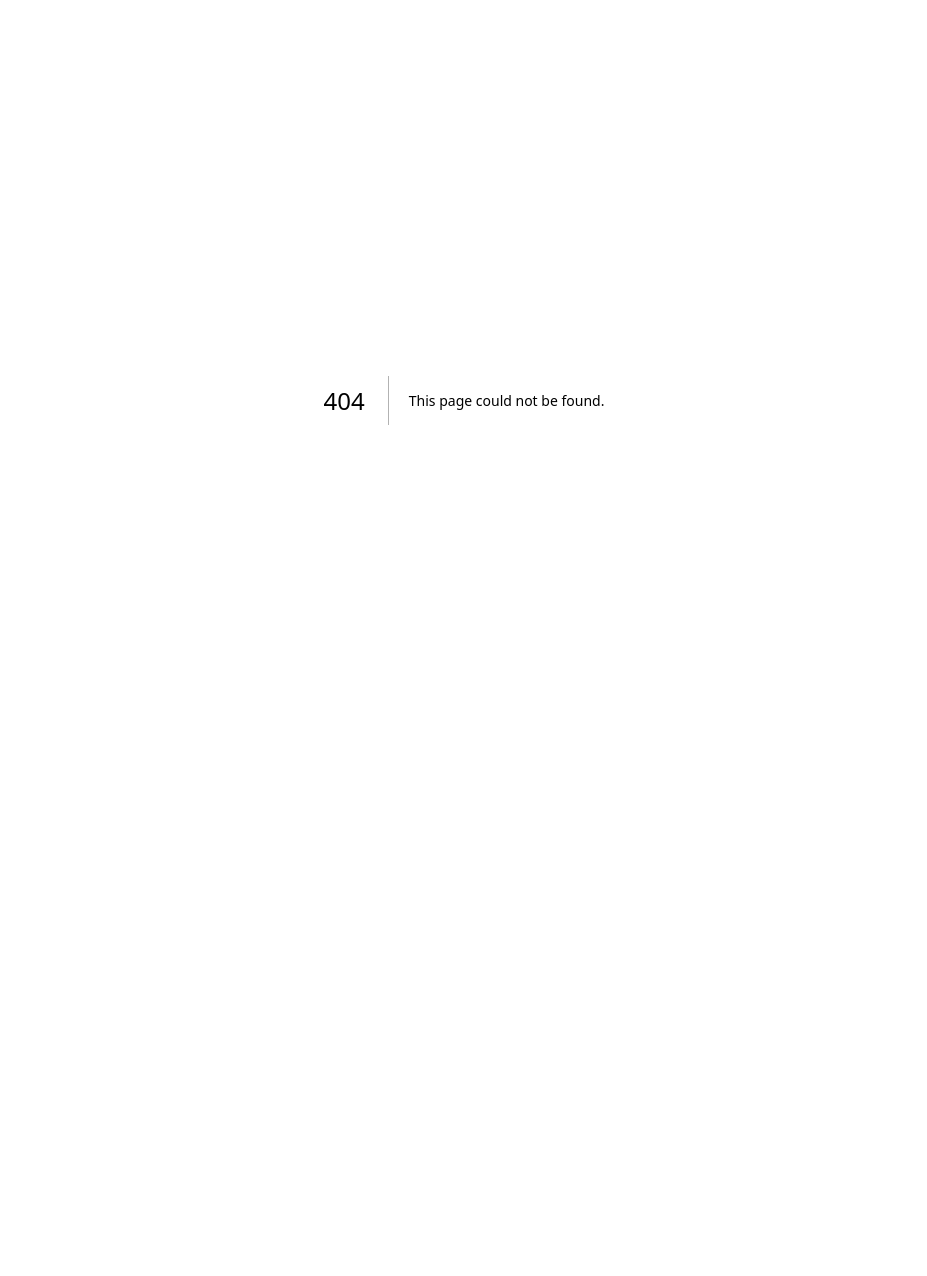
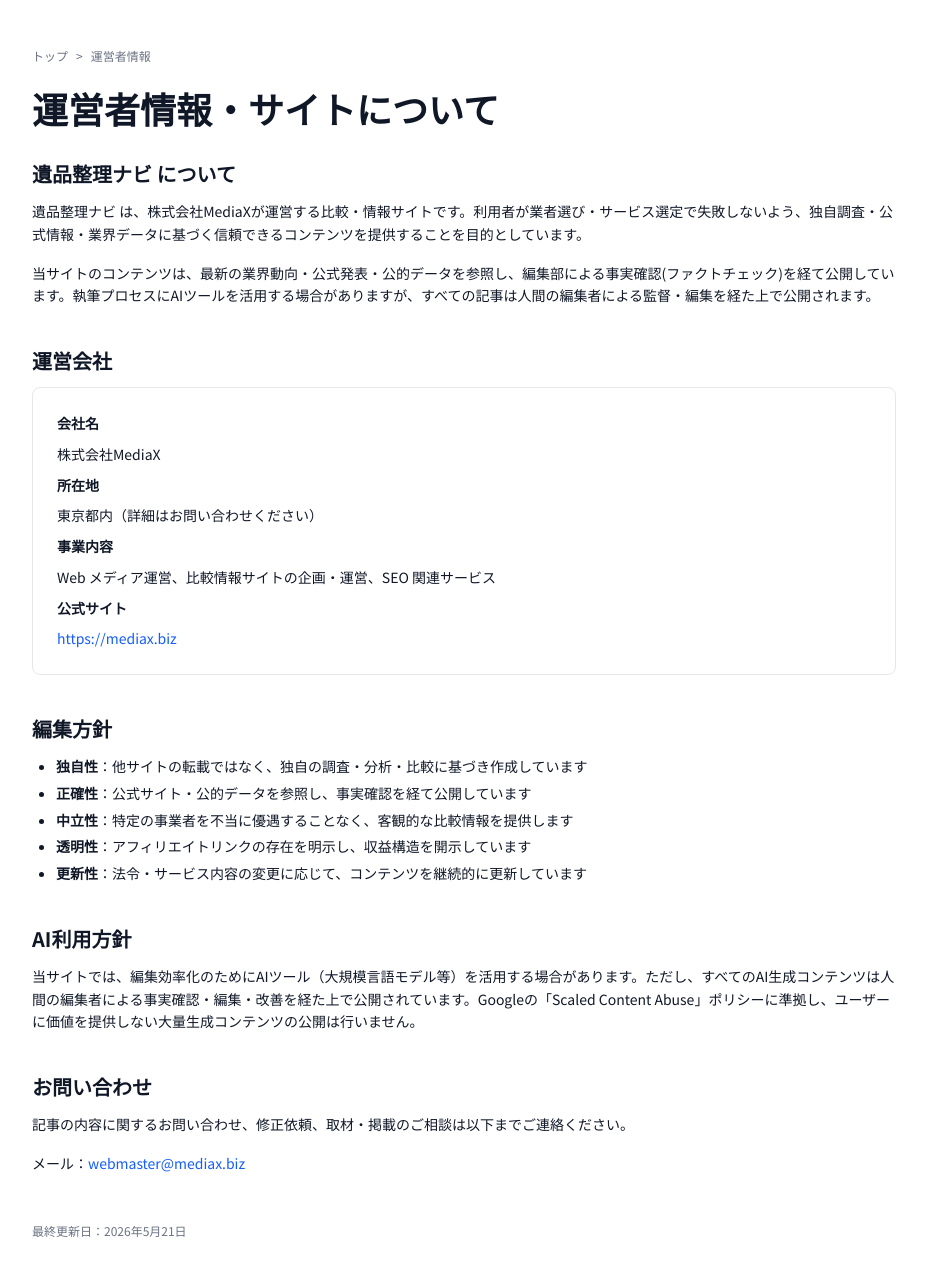
Before and after one commit to webmaster0818/ihinseiri-navi, a Next.js app: page /about in a window 1280 px wide. Before the commit this address had no page. Shown: the top 1276 px of the page, without its empty margins (176-1103 px from the left). Before the commit the page ends 800 px from the top, so only its background shows below. Built offline with nearby package versions, Linux system fonts and the light colour scheme.

Commit message:
Add /about page (P2-04: E-E-A-T Trust signal)

```diff
--- /dev/null
+++ b/app/about/page.tsx
@@ -0,0 +1,85 @@
+import type { Metadata } from "next";
+import Link from "next/link";
+
+
+export const metadata: Metadata = {
+  title: "運営者情報・サイトについて｜遺品整理ナビ",
+  description:
+    "遺品整理ナビの運営者情報、運営方針、編集ポリシー、お問い合わせ先を掲載しています。",
+  alternates: { canonical: "/about" },
+};
+
+const SITE_NAME = "遺品整理ナビ";
+
+export default function AboutPage() {
+  return (
+    <div className="min-h-screen bg-white text-gray-900">
+      <main className="max-w-4xl mx-auto px-4 py-12">
+        <nav className="text-xs text-gray-500 mb-6">
+          <Link href="/" className="hover:underline">トップ</Link>
+          <span className="mx-2">&gt;</span>
+          <span>運営者情報</span>
+        </nav>
+        <h1 className="text-3xl md:text-4xl font-bold mb-8">運営者情報・サイトについて</h1>
+
+        <section className="mb-10 prose prose-gray max-w-none text-sm leading-relaxed space-y-4">
+          <h2 className="text-xl font-bold mt-2 mb-3">{SITE_NAME} について</h2>
+          <p>
+            {SITE_NAME} は、株式会社MediaXが運営する比較・情報サイトです。利用者が業者選び・サービス選定で失敗しないよう、独自調査・公式情報・業界データに基づく信頼できるコンテンツを提供することを目的としています。
+          </p>
+          <p>
+            当サイトのコンテンツは、最新の業界動向・公式発表・公的データを参照し、編集部による事実確認(ファクトチェック)を経て公開しています。執筆プロセスにAIツールを活用する場合がありますが、すべての記事は人間の編集者による監督・編集を経た上で公開されます。
+          </p>
+        </section>
+
+        <section className="mb-10 prose prose-gray max-w-none text-sm leading-relaxed space-y-4">
+          <h2 className="text-xl font-bold mt-2 mb-3">運営会社</h2>
+          <dl className="grid grid-cols-1 md:grid-cols-[160px,1fr] gap-y-2 border border-gray-200 rounded-lg p-6">
+            <dt className="font-semibold">会社名</dt>
+            <dd>株式会社MediaX</dd>
+            <dt className="font-semibold">所在地</dt>
+            <dd>東京都内（詳細はお問い合わせください）</dd>
+            <dt className="font-semibold">事業内容</dt>
+            <dd>Web メディア運営、比較情報サイトの企画・運営、SEO 関連サービス</dd>
+            <dt className="font-semibold">公式サイト</dt>
+            <dd>
+              <a href="https://mediax.biz" target="_blank" rel="noopener" className="text-blue-600 hover:underline">
+                https://mediax.biz
+              </a>
+            </dd>
+          </dl>
+        </section>
+
+        <section className="mb-10 prose prose-gray max-w-none text-sm leading-relaxed space-y-4">
+          <h2 className="text-xl font-bold mt-2 mb-3">編集方針</h2>
+          <ul className="list-disc pl-6 space-y-1">
+            <li><strong>独自性</strong>：他サイトの転載ではなく、独自の調査・分析・比較に基づき作成しています</li>
+            <li><strong>正確性</strong>：公式サイト・公的データを参照し、事実確認を経て公開しています</li>
+            <li><strong>中立性</strong>：特定の事業者を不当に優遇することなく、客観的な比較情報を提供します</li>
+            <li><strong>透明性</strong>：アフィリエイトリンクの存在を明示し、収益構造を開示しています</li>
+            <li><strong>更新性</strong>：法令・サービス内容の変更に応じて、コンテンツを継続的に更新しています</li>
+          </ul>
+        </section>
+
+        <section className="mb-10 prose prose-gray max-w-none text-sm leading-relaxed space-y-4">
+          <h2 className="text-xl font-bold mt-2 mb-3">AI利用方針</h2>
+          <p>
+            当サイトでは、編集効率化のためにAIツール（大規模言語モデル等）を活用する場合があります。ただし、すべてのAI生成コンテンツは人間の編集者による事実確認・編集・改善を経た上で公開されています。Googleの「Scaled Content Abuse」ポリシーに準拠し、ユーザーに価値を提供しない大量生成コンテンツの公開は行いません。
+          </p>
+        </section>
+
+        <section className="mb-10 prose prose-gray max-w-none text-sm leading-relaxed space-y-4">
+          <h2 className="text-xl font-bold mt-2 mb-3">お問い合わせ</h2>
+          <p>
+            記事の内容に関するお問い合わせ、修正依頼、取材・掲載のご相談は以下までご連絡ください。
+          </p>
+          <p>
+            メール：<a href="mailto:webmaster@mediax.biz" className="text-blue-600 hover:underline">webmaster@mediax.biz</a>
+          </p>
+        </section>
+
+        <p className="text-xs text-gray-500 mt-12">最終更新日：2026年5月21日</p>
+      </main>
+    </div>
+  );
+}
```
